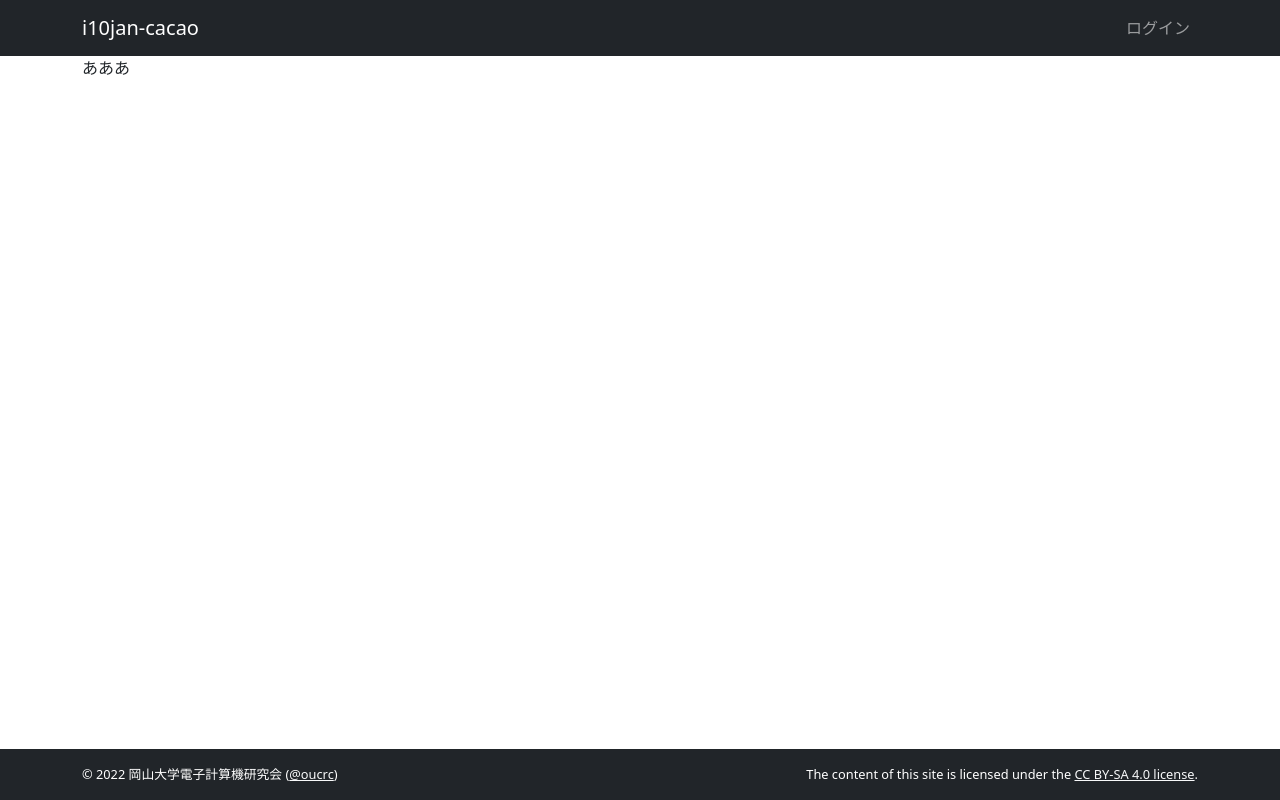
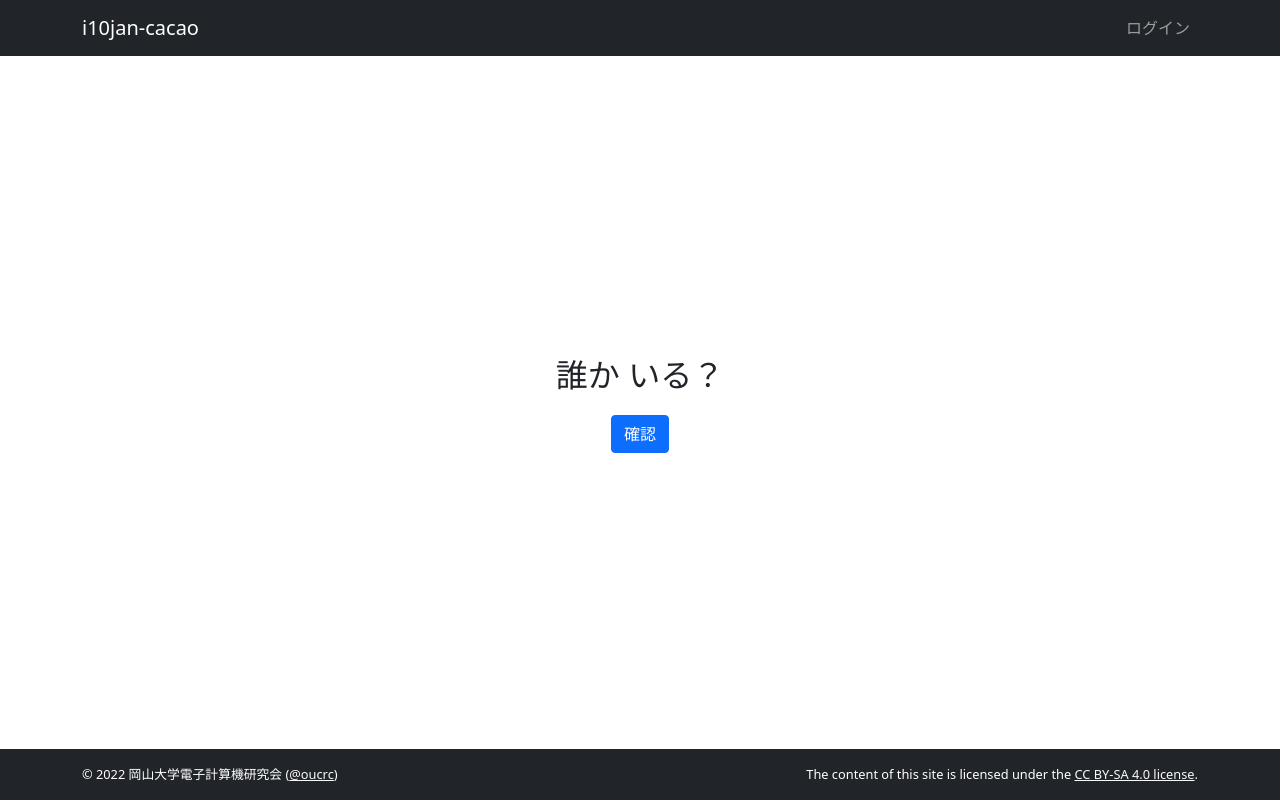
Before and after one commit to AAAR-Salmon/i10jan-cacao, a Next.js app: page / in a window 1280 px wide. Built offline with nearby package versions, Linux system fonts and the light colour scheme.

Commit message:
feat(pages): トップページ作成

```diff
--- a/pages/index.tsx
+++ b/pages/index.tsx
@@ -1,13 +1,22 @@
 import type { NextPage } from 'next';
-import { Container } from 'react-bootstrap';
-import { Footer } from '../components/Footer';
-import { Header } from '../components/Header';
+import Head from 'next/head';
+import { Button, Container } from 'react-bootstrap';
 
 const Home: NextPage = () => {
   return (
-    <Container fluid='md'>
-      <p>あああ</p>
-    </Container>
+    <>
+      <Head>
+        <title>i10jan-cacao</title>
+      </Head>
+      <Container fluid='md' className='d-flex flex-column justify-content-center'>
+        <p className='text-center fs-2'>誰か いる？</p>
+        <div className='d-flex justify-content-center'>
+          <Button href='someone' className='d-block'>
+            確認
+          </Button>
+        </div>
+      </Container>
+    </>
   );
 };
 
```
